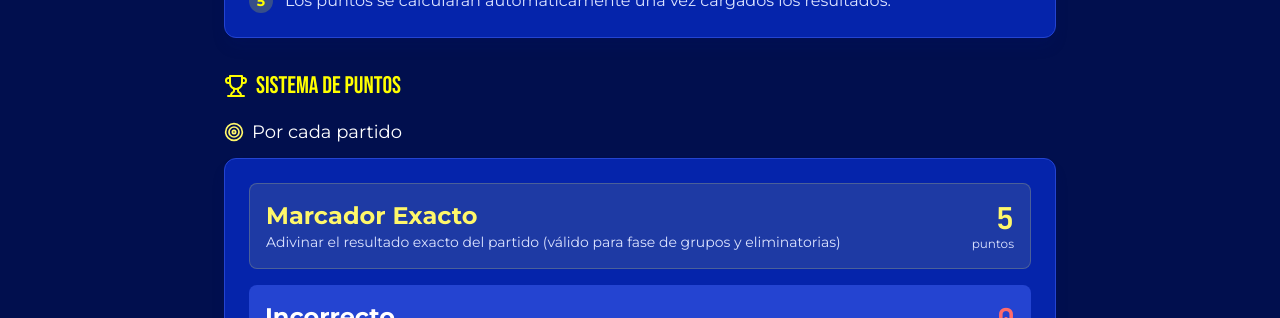
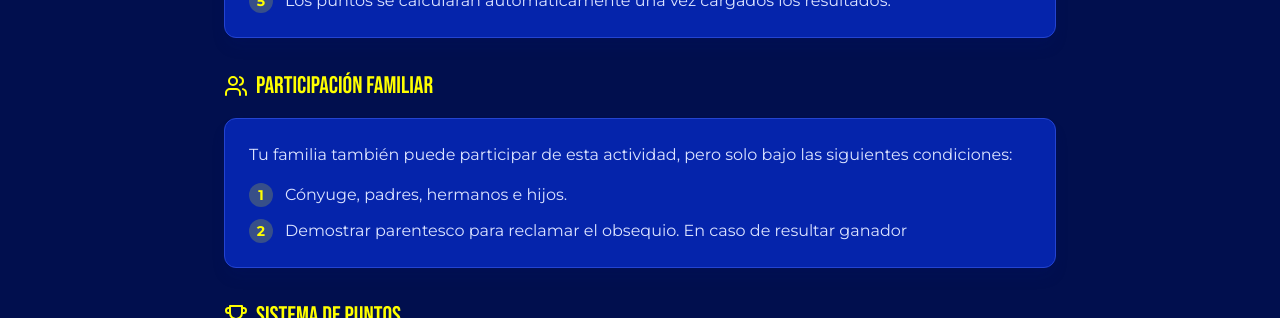
Before and after one commit to bdatamcol/polla-mundialista, a Next.js app: page /reglamento in a window 1280 px wide. Shown: the part 629-947 px from the top of the page. Built offline with nearby package versions, Linux system fonts and the light colour scheme; no server answers; the database is empty.

Commit message:
Update: cambios repentinos

```diff
--- a/src/app/reglamento/page.tsx
+++ b/src/app/reglamento/page.tsx
@@ -64,7 +64,30 @@ export default async function ReglamentoPage() {
             </Card>
           </section>
 
-          {/* Section 2: Sistema de puntos */}
+          {/* Section 2: Participación familiar */}
+          <section>
+            <h2 className="font-display text-2xl text-accent mb-4 flex items-center gap-2">
+              <Users className="w-6 h-6" />
+              Participación familiar
+            </h2>
+            <Card>
+              <p className="text-text-secondary mb-4">
+                Tu familia también puede participar de esta actividad, pero solo bajo las siguientes condiciones:
+              </p>
+              <ol className="space-y-3 text-text-secondary">
+                <li className="flex gap-3">
+                  <span className="flex-shrink-0 w-6 h-6 rounded-full bg-accent/20 text-accent flex items-center justify-center text-sm font-bold">1</span>
+                  <span>Cónyuge, padres, hermanos e hijos.</span>
+                </li>
+                <li className="flex gap-3">
+                  <span className="flex-shrink-0 w-6 h-6 rounded-full bg-accent/20 text-accent flex items-center justify-center text-sm font-bold">2</span>
+                  <span>Demostrar parentesco para reclamar el obsequio. En caso de resultar ganador</span>
+                </li>
+              </ol>
+            </Card>
+          </section>
+
+          {/* Section 3: Sistema de puntos */}
           <section>
             <h2 className="font-display text-2xl text-accent mb-4 flex items-center gap-2">
               <Trophy className="w-6 h-6" />
@@ -142,7 +165,7 @@ export default async function ReglamentoPage() {
             </Card>
           </section>
 
-          {/* Section 3: Premios */}
+          {/* Section 4: Premios */}
           <section>
             <h2 className="font-display text-2xl text-accent mb-4 flex items-center gap-2">
               <Award className="w-6 h-6" />
@@ -207,7 +230,7 @@ export default async function ReglamentoPage() {
             )}
           </section>
 
-          {/* Section 4: Fechas límite */}
+          {/* Section 5: Fechas límite */}
           <section>
             <h2 className="font-display text-2xl text-accent mb-4 flex items-center gap-2">
               <Calendar className="w-6 h-6" />
@@ -242,7 +265,7 @@ export default async function ReglamentoPage() {
             </Card>
           </section>
 
-          {/* Section 5: Criterios de desempate */}
+          {/* Section 6: Criterios de desempate */}
           <section>
             <h2 className="font-display text-2xl text-accent mb-4 flex items-center gap-2">
               <Star className="w-6 h-6" />
@@ -273,7 +296,7 @@ export default async function ReglamentoPage() {
             </Card>
           </section>
 
-          {/* Section 6: Consideraciones */}
+          {/* Section 7: Consideraciones */}
           <section>
             <h2 className="font-display text-2xl text-accent mb-4 flex items-center gap-2">
               <AlertCircle className="w-6 h-6" />
```
